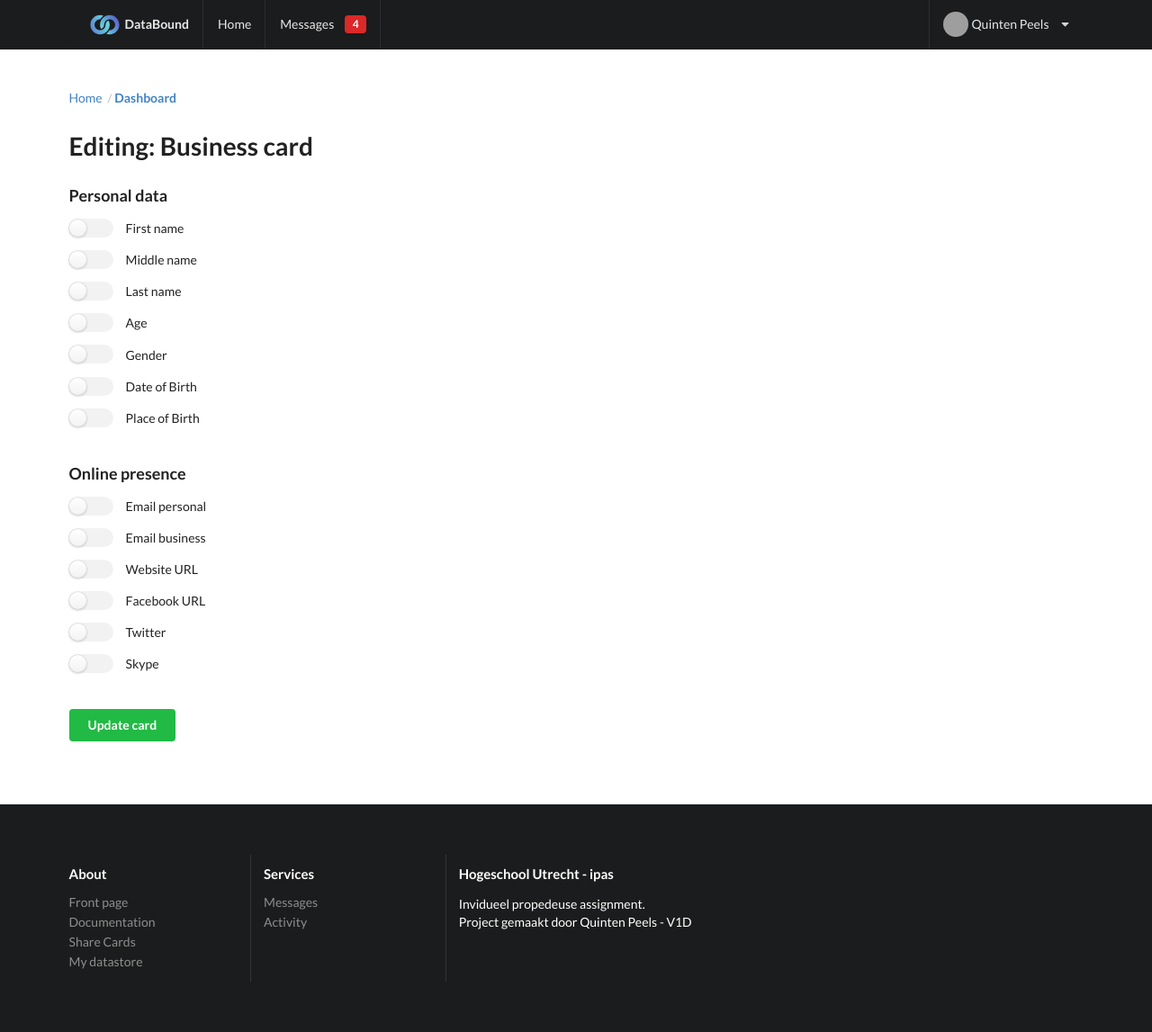
After one commit to Quintenps/DataBound, a PHP site: page /portal/editcard.php in a window 1280 px wide. The commit adds this page. Shown: the whole page at 90% size. Run offline with PHP 8.4, Linux system fonts and the light colour scheme; grey boxes are pictures that could not be loaded.

Commit message:
final ui changes

```diff
--- /dev/null
+++ b/portal/editcard.php
@@ -0,0 +1,208 @@
+<!DOCTYPE html>
+<html>
+<head>
+    <!-- Standard Meta -->
+    <meta charset="utf-8">
+    <meta content="IE=edge,chrome=1" http-equiv="X-UA-Compatible">
+    <meta content="width=device-width, initial-scale=1.0, maximum-scale=1.0"
+    name="viewport"><!-- Site Properties -->
+    <title>Simple Data</title>
+    <link href="../dist/components/reset.css" rel="stylesheet" type="text/css">
+    <link href="../dist/components/site.css" rel="stylesheet" type="text/css">
+    <link href="../dist/components/container.css" rel="stylesheet" type=
+    "text/css">
+    <link href="../dist/components/grid.css" rel="stylesheet" type="text/css">
+    <link href="../dist/components/header.css" rel="stylesheet" type=
+    "text/css">
+    <link href="../dist/components/image.css" rel="stylesheet" type="text/css">
+    <link href="../dist/components/button.css" rel="stylesheet" type="text/css">
+    <link href="../dist/components/shape.css" rel="stylesheet" type="text/css">
+    <link href="../dist/components/breadcrumb.css" rel="stylesheet" type="text/css">
+    <link href="../dist/components/label.css" rel="stylesheet" type="text/css">
+    <link href="../dist/components/form.css" rel="stylesheet" type="text/css">
+    <link href="../dist/components/checkbox.css" rel="stylesheet" type="text/css">
+
+    <script src="https://code.jquery.com/jquery-2.2.4.min.js" integrity="sha256-BbhdlvQf/xTY9gja0Dq3HiwQF8LaCRTXxZKRutelT44=" crossorigin="anonymous"></script>
+    <script src="../dist/components/form.min.js"></script>
+    <script src="../dist/components/checkbox.min.js"></script>
+
+
+
+
+    <link href="../dist/components/card.css" rel="stylesheet" type="text/css">
+
+    <link href="../dist/style.css" rel="stylesheet" type="text/css">
+
+
+
+    <link href="../dist/components/menu.css" rel="stylesheet" type="text/css">
+    <link href="../dist/components/divider.css" rel="stylesheet" type=
+    "text/css">
+    <link href="../dist/components/list.css" rel="stylesheet" type="text/css">
+    <link href="../dist/components/segment.css" rel="stylesheet" type=
+    "text/css">
+    <link href="../dist/components/dropdown.css" rel="stylesheet" type=
+    "text/css">
+    <link href="../dist/components/icon.css" rel="stylesheet" type="text/css">
+    <style type="text/css">
+    body {
+    background-color: #FFFFFF;
+    }
+    .ui.menu .item img.logo {
+    margin-right: 1.5em;
+    }
+    .main.container {
+    margin-top: 7em;
+    }
+    .wireframe {
+    margin-top: 2em;
+    }
+    .ui.footer.segment {
+    margin: 5em 0em 0em;
+    padding: 5em 0em;
+    }
+    </style>
+</head>
+<body class="Site">
+<header><?php include 'includes/menu.php'; ?></header>
+<main class="Site-content">
+    <div class="ui main container">
+
+        <div class="ui grid">
+            <div class="four wide column">
+                <div class="ui breadcrumb">
+                    <a class="section">Home</a>
+                    <div class="divider">
+                        /
+                    </div><a class="active section">Dashboard</a>
+                </div>
+            </div>
+        </div>
+<br /><br />
+
+<div class="ui grid row stackable">
+<h1>Editing: Business card</h1>
+</div><br /><br />
+
+<div class="ui form">
+  <h3>Personal data</h3>
+
+  <div class="inline field">
+    <div class="ui toggle checkbox">
+      <input type="checkbox" tabindex="0" class="hidden">
+      <label>First name</label>
+    </div>
+  </div>
+
+    <div class="inline field">
+    <div class="ui toggle checkbox">
+      <input type="checkbox" tabindex="0" class="hidden">
+      <label>Middle name</label>
+    </div>
+  </div>
+
+    <div class="inline field">
+    <div class="ui toggle checkbox">
+      <input type="checkbox" tabindex="0" class="hidden">
+      <label>Last name</label>
+    </div>
+  </div>
+
+    <div class="inline field">
+    <div class="ui toggle checkbox">
+      <input type="checkbox" tabindex="0" class="hidden">
+      <label>Age</label>
+    </div>
+  </div>
+
+    <div class="inline field">
+    <div class="ui toggle checkbox">
+      <input type="checkbox" tabindex="0" class="hidden">
+      <label>Gender</label>
+    </div>
+  </div>
+
+    <div class="inline field">
+    <div class="ui toggle checkbox">
+      <input type="checkbox" tabindex="0" class="hidden">
+      <label>Date of Birth</label>
+    </div>
+  </div>
+
+      <div class="inline field">
+    <div class="ui toggle checkbox">
+      <input type="checkbox" tabindex="0" class="hidden">
+      <label>Place of Birth</label>
+    </div>
+  </div>
+</div>
+<br /><br />
+<div class="ui form">
+  <h3>Online presence</h3>
+
+  <div class="inline field">
+    <div class="ui toggle checkbox">
+      <input type="checkbox" tabindex="0" class="hidden">
+      <label>Email personal</label>
+    </div>
+  </div>
+
+    <div class="inline field">
+    <div class="ui toggle checkbox">
+      <input type="checkbox" tabindex="0" class="hidden">
+      <label>Email business</label>
+    </div>
+  </div>
+
+    <div class="inline field">
+    <div class="ui toggle checkbox">
+      <input type="checkbox" tabindex="0" class="hidden">
+      <label>Website URL</label>
+    </div>
+  </div>
+
+    <div class="inline field">
+    <div class="ui toggle checkbox">
+      <input type="checkbox" tabindex="0" class="hidden">
+      <label>Facebook URL</label>
+    </div>
+  </div>
+
+    <div class="inline field">
+    <div class="ui toggle checkbox">
+      <input type="checkbox" tabindex="0" class="hidden">
+      <label>Twitter</label>
+    </div>
+  </div>
+
+    <div class="inline field">
+    <div class="ui toggle checkbox">
+      <input type="checkbox" tabindex="0" class="hidden">
+      <label>Skype</label>
+    </div>
+  </div>
+
+</div><br /><br />
+<button class="ui green button">Update card</button>
+</form>
+
+</div>
+
+    <script>
+$('.ui.checkbox').checkbox();
+
+$(function(){
+    $('.orange').click(function(){
+        var select_all = (this.value === 'Select All');
+        $('input:checkbox').attr('checked', select_all);
+        this.value = (select_all) ? 'Deselect All' : 'Select All';
+    });
+});
+
+</script>
+
+
+    </div></main>
+<footer><?php include 'includes/footer.php'; ?></footer>
+</body>
+</html>
--- a/portal/userlisting.php
+++ b/portal/userlisting.php
@@ -106,7 +106,7 @@ $i = 1;
         <div class="ui button">Add</div>
       </div>
 
-    <img class="ui avatar image" src="https://api.adorable.io/avatars/128/.'.rand(1,50000).'.@adorable.io.png">
+    <img class="ui avatar image" src="https://cnt.bet9ja.com/super9ja/img/login-user-icon.png">
     <div class="content">
       '.$random_name . ' ' . $random_surname.'
     </div>
```
Also changed, not shown: portal/cards.php (+51 -13 lines), portal/index.php (+5 -30 lines), portal/settings.php (+46 -39 lines).
